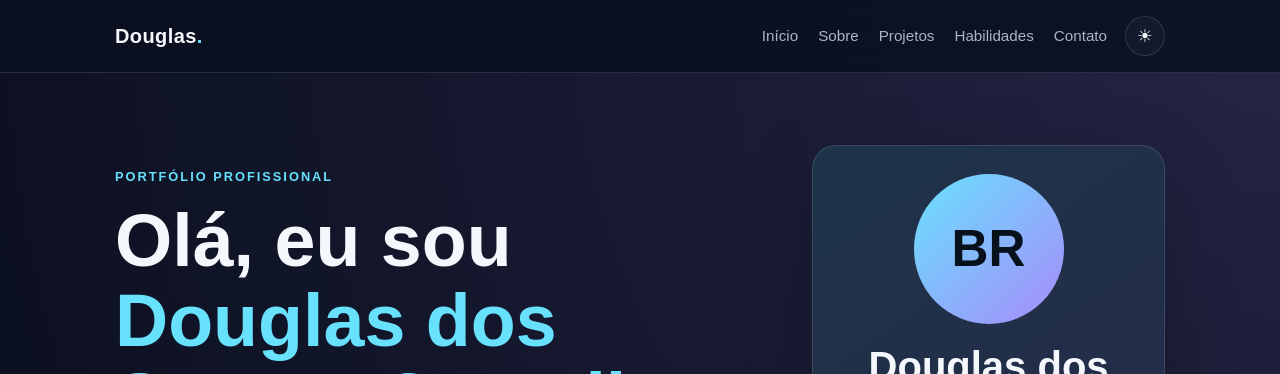
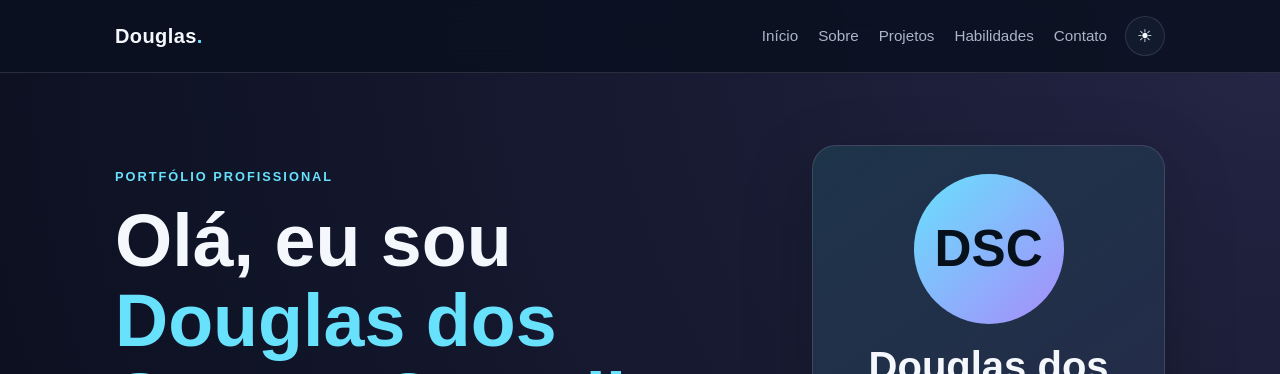
Before and after one commit to Douglas171108/Portifolio_4-_Bimestre, a plain HTML site: page index.html in a window 1280 px wide. Shown: the top 374 px of the page. Drawn offline with Linux system fonts and the light colour scheme.

Commit message:
Add files via upload

```diff
--- a/index.html
+++ b/index.html
@@ -39,7 +39,7 @@
         </div>
       </div>
       <aside class="profile-card">
-        <div class="avatar" aria-hidden="true">BR</div>
+        <div class="avatar" aria-hidden="true">DSC</div>
         <h2>Douglas dos Santos Carvalho</h2>
         <p>Estudante de Desenvolvimento de Sistemas</p>
         <span class="status"><span aria-hidden="true"></span> Em formação</span>
```
